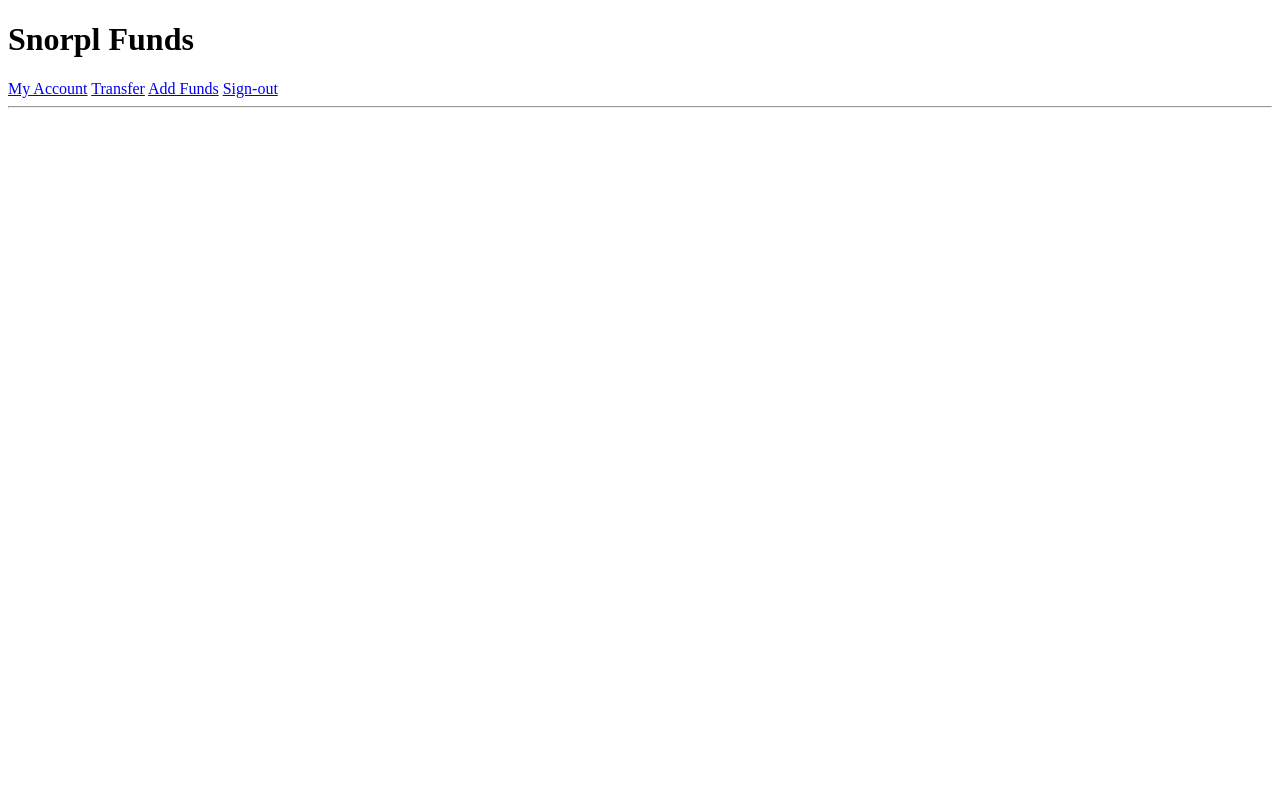
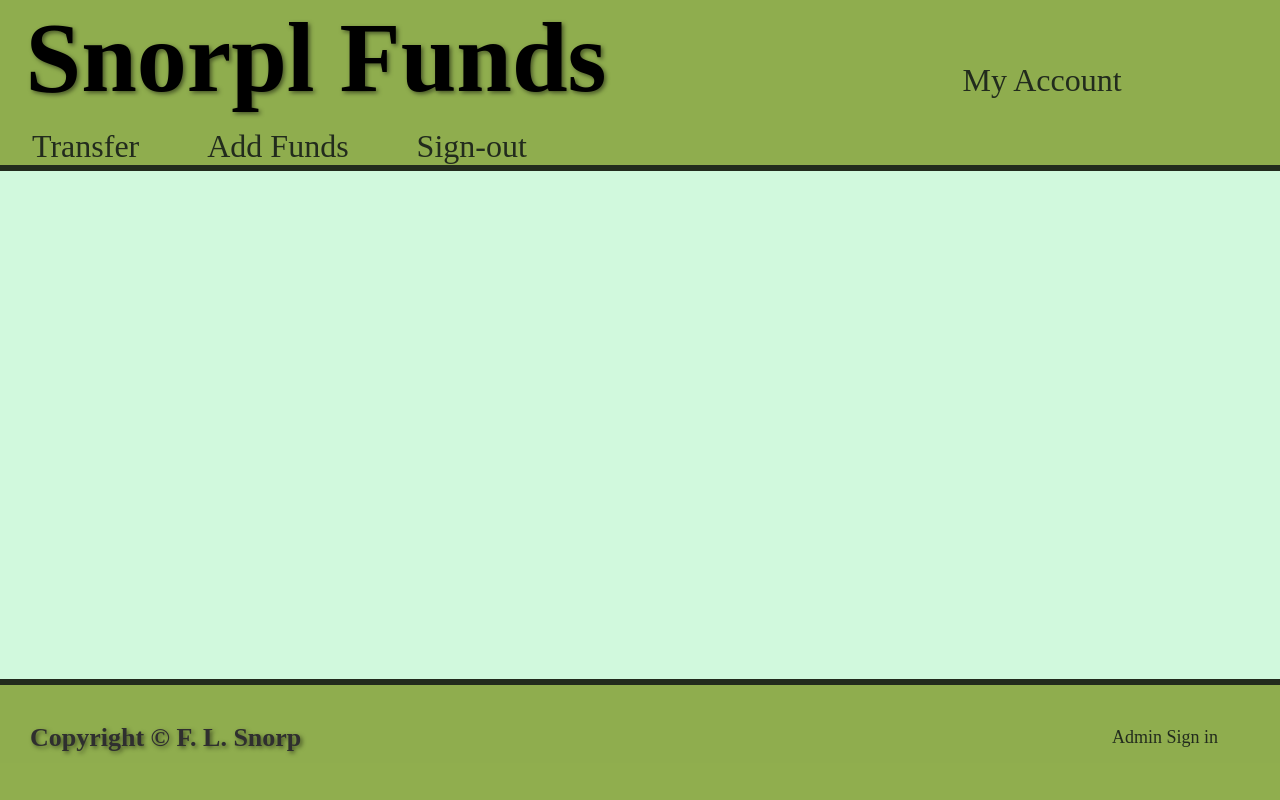
Before and after one commit to Dzook1/Banking, a Flask app: template Templates/base.html in a window 1280 px wide. Run offline with Flask 3, Linux system fonts and the light colour scheme; the template is opened without the code that fills it, so the values that code supplies are empty.

Commit message:
base.html

```diff
--- a/Static/style.css
+++ b/Static/style.css
@@ -1,37 +1,48 @@
-<style>
 * {
   margin: 0;
   padding: 0;
   box-sizing: border-box;
 }
+
+html, body {
+height: 100%;
+}
+
 body {
-        background-color: #71c0e4ba;
+display: flex;
+flex-direction: column;
+background-color: #c0f7d1ba;
+}
 
+main {
+flex: 1;
 }
 
 header {
-        background-color: rgba(58, 128, 161, 0.729);
+  background-color: rgba(120, 146, 25, 0.729);
 }
 
 header h1 {
   font-size: 100px;
   text-align: left;
-        margin-left: 5%;
+  margin-left: 2%;
   margin-right: 10%;
   display: inline-block;
+  margin-bottom: 1% ;
 }
+
 hr {
-        border: 3px solid rgb(0, 0, 0);
+  border: 3px solid rgb(34, 43, 29);
 }
 
 .nav {
   display: inline-block;
 }
 
-
 .nav-flex {
-        display: flex;
+  display: inline;
   justify-content: flex-end;
+  margin-left: 15%;
 }
 
 .nav-flex a {
@@ -41,5 +52,54 @@
 
 .nav-flex a:hover {
   cursor: pointer;
-        color: whitesmoke;
+  color: rgb(195, 239, 169);
 }
+
+a{
+  text-decoration: none;
+  color:rgb(34, 43, 29);;
+}
+
+.footer {
+  display: flex;
+  flex-flow: row wrap;
+  padding: 10px 30px 20px 30px;
+  color: #2f2f2f;
+  background-color: rgba(120, 146, 25, 0.729);
+  font-size: small;
+}
+
+.footer__container {
+  display: flex;
+  justify-content: space-between;
+  align-items: center;
+  width: 100%;
+}
+
+.footer__addr {
+  margin-right: auto;
+}
+
+.footer a {
+  display: inline-block;
+  color:rgb(34, 43, 29);;
+}
+
+.footer__admin-signin {
+  font-size: 2rem;
+  padding: 2rem;
+  font-size: large;
+  color: #fff;
+  text-decoration: none;
+}
+
+.footer__admin-signin:hover {
+  color: rgb(195, 239, 169);
+}
+header h1 {
+  text-shadow: 2px 2px 4px rgba(0, 0, 0, 0.5);
+}
+
+footer h1 {
+  text-shadow: 2px 2px 4px rgba(0, 0, 0, 0.5);
+}
--- a/Templates/base.html
+++ b/Templates/base.html
@@ -4,23 +4,30 @@
     <meta charset="UTF-8">
     <meta name="viewport" content="width=device-width, initial-scale=1.0">
     <title>Snorpl Funds</title>
-    <link rel="stylsheet" href="../Static/style.css">
+    <link rel="stylesheet" href="../Static/style.css">
 </head>
 <body>
     <header>
-        <header>
         <h1>Snorpl Funds</h1>
-
         <div class="nav-flex">
             <a href="/">My Account</a>
             <a href="/">Transfer</a>
             <a href="/">Add Funds</a>
             <a href="/">Sign-out</a>
         </div>
+        <hr>
+    </header>
+    <main>
 
+    </main>
     <hr>
-
-        </header>
-    </header>
+    <footer class="footer">
+        <div class="footer__container">
+          <div class="footer__addr">
+            <h1>Copyright © F. L. Snorp</h1>
+          </div>
+          <a href="/" class="footer__admin-signin">Admin Sign in</a>
+        </div>
+      </footer>
 </body>
 </html>
```
Also changed, not shown: app.py (line endings or trailing spaces). Lines whose indentation alone changed are shown as unchanged.
